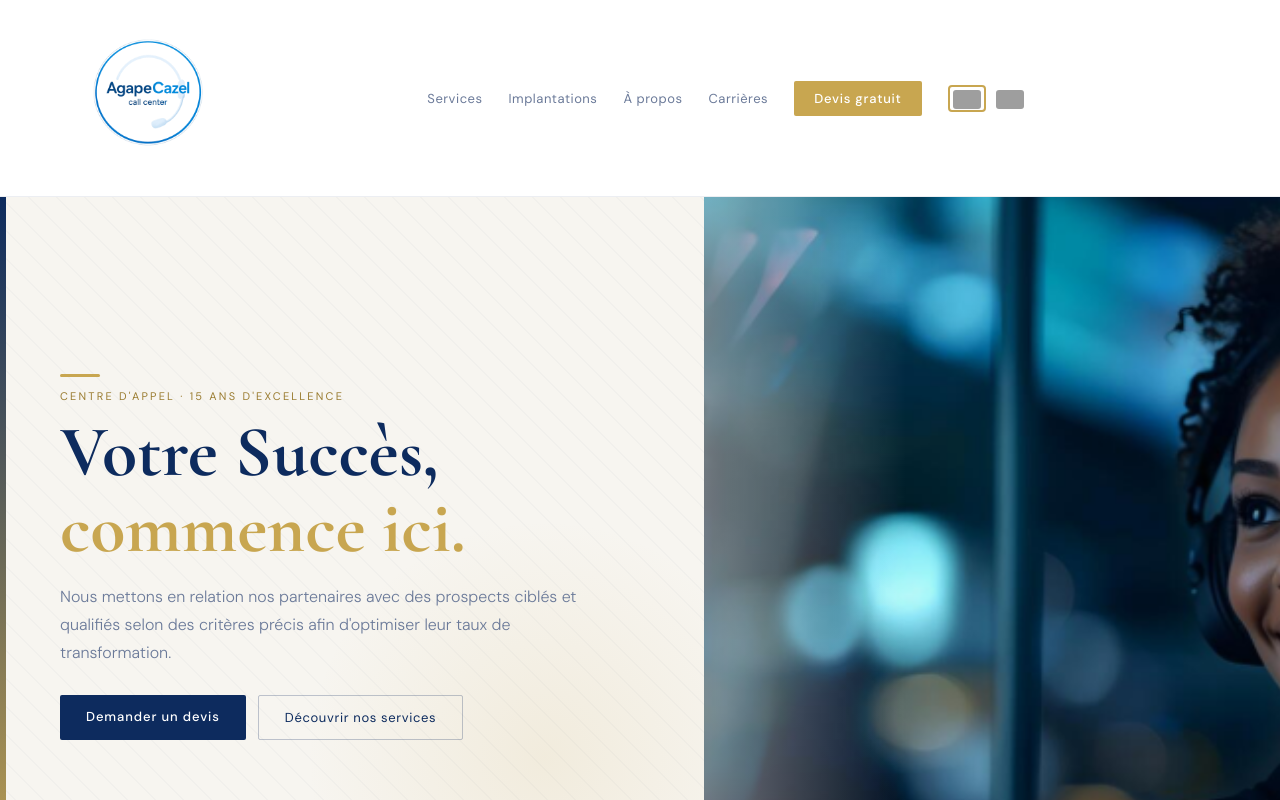
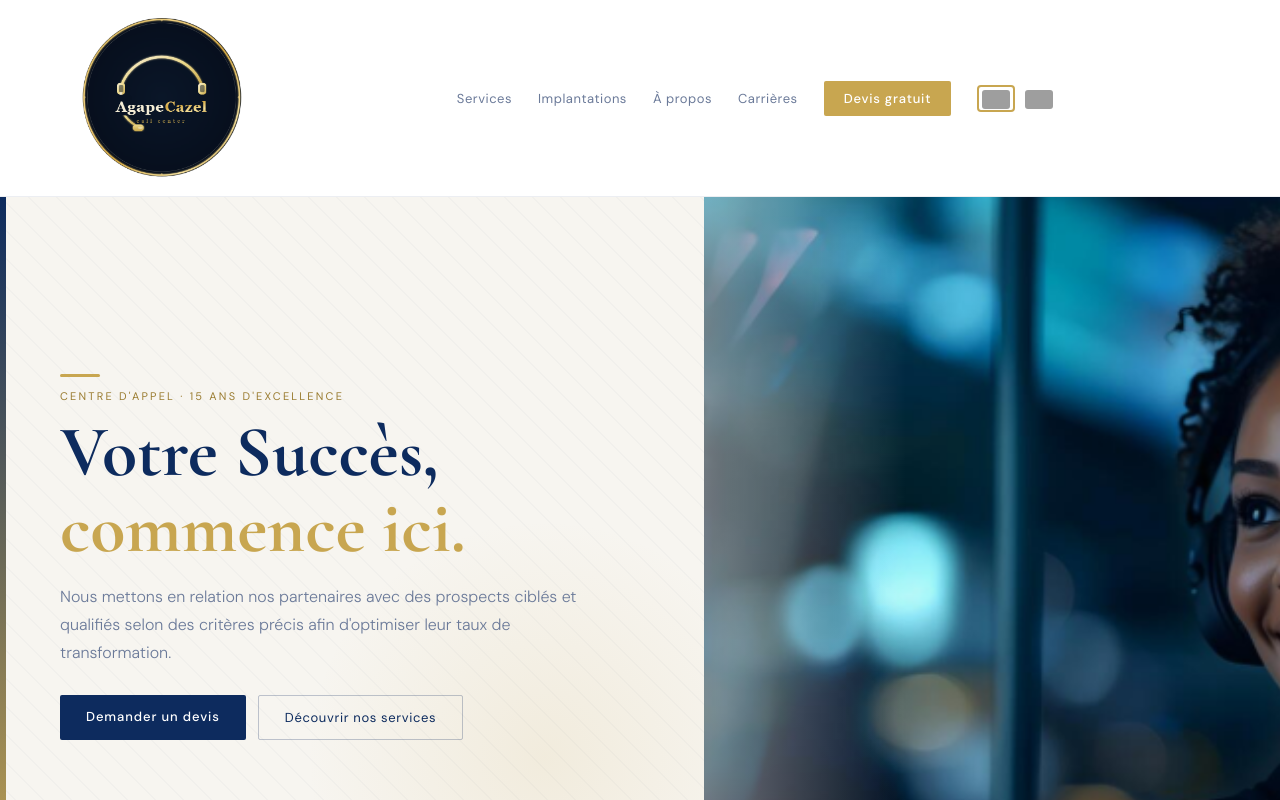
Before and after one commit to allanbavajee/Agapecazel, a Next.js app: page / in a window 1280 px wide. Shown: the top 800 px of the page. Built offline with nearby package versions, Linux system fonts and the light colour scheme; grey boxes are pictures that could not be loaded.

Commit message:
Update page.js

```diff
--- a/app/page.js
+++ b/app/page.js
@@ -317,7 +317,7 @@ export default function Home() {
           }}
         >
           <a href="#">
-            <img src="/logo.png" alt="AgapeCazel" style={{ height: 176, width: "auto", display: "block" }} />
+            <img src="/logoA.png" alt="AgapeCazel" style={{ height: 176, width: "auto", display: "block" }} />
           </a>
 
           <div className="desktop-nav" style={s.navLinks}>
```
